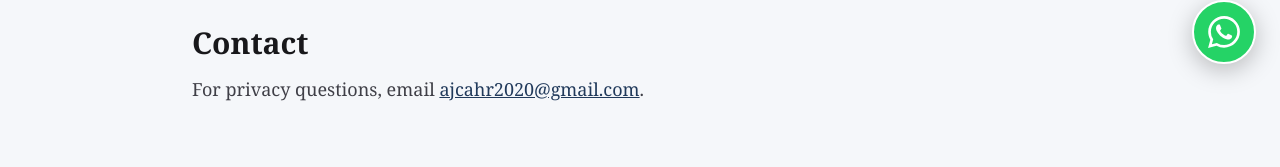
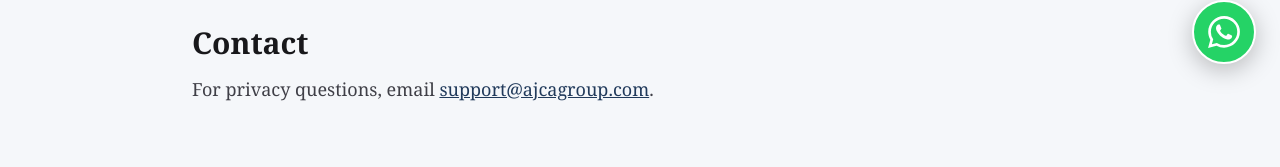
Before and after one commit to carryunitedsolutions/ajca, a React (Vite) app: page /privacy in a window 1280 px wide. Shown: the part 712-879 px from the top of the page. Built offline with nearby package versions, Linux system fonts and the light colour scheme.

Commit message:
email updated

```diff
--- a/src/data/company.ts
+++ b/src/data/company.ts
@@ -5,7 +5,7 @@ export const company = {
   name: 'AJCA GROUP',
   siteUrl: 'https://www.ajcagroup.com/',
   founder: 'Ajit Kumar Jha',
-  email: 'ajcahr2020@gmail.com',
+  email: 'support@ajcagroup.com',
   phone: '+91 70039 65882',
   phoneHref: 'tel:+917003965882',
   whatsappHref: `https://wa.me/917003965882?text=${encodeURIComponent(whatsappMessage)}`,
--- a/src/pages/Privacy/PrivacyPage.tsx
+++ b/src/pages/Privacy/PrivacyPage.tsx
@@ -1,10 +1,11 @@
 import { PageHero } from '../../components/common/PageHero'
+import { company } from '../../data/company'
 
 export function PrivacyPage() {
   return <main><PageHero title="Privacy Policy" /><section className="bg-[#f5f7fa] section-pad"><div className="site-container max-w-4xl space-y-8 text-lg leading-8 text-zinc-700">
     <p>AJCA GROUP respects your privacy. Information submitted through this website is used only to respond to your enquiries and provide requested staffing services.</p>
     <section><h2 className="text-3xl font-bold text-zinc-900">Information we collect</h2><p className="mt-3">We may collect your name, phone number, email address, company details, and the information you include in contact forms.</p></section>
     <section><h2 className="text-3xl font-bold text-zinc-900">How we use information</h2><p className="mt-3">We use submitted information to communicate with you, understand your staffing requirements, and improve our services. We do not sell your personal information.</p></section>
-    <section><h2 className="text-3xl font-bold text-zinc-900">Contact</h2><p className="mt-3">For privacy questions, email <a className="text-[var(--ssar-teal)] underline" href="mailto:ajcahr2020@gmail.com">ajcahr2020@gmail.com</a>.</p></section>
+    <section><h2 className="text-3xl font-bold text-zinc-900">Contact</h2><p className="mt-3">For privacy questions, email <a className="text-[var(--ssar-teal)] underline" href={`mailto:${company.email}`}>{company.email}</a>.</p></section>
   </div></section></main>
 }
```
